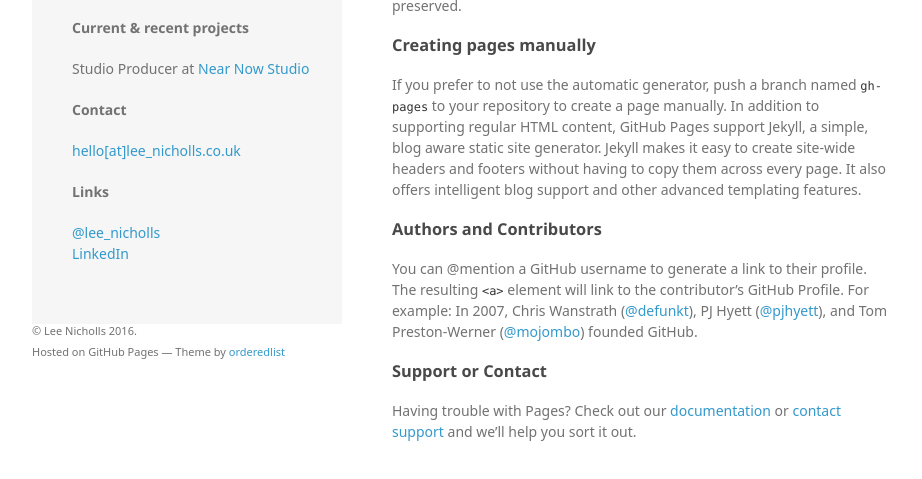
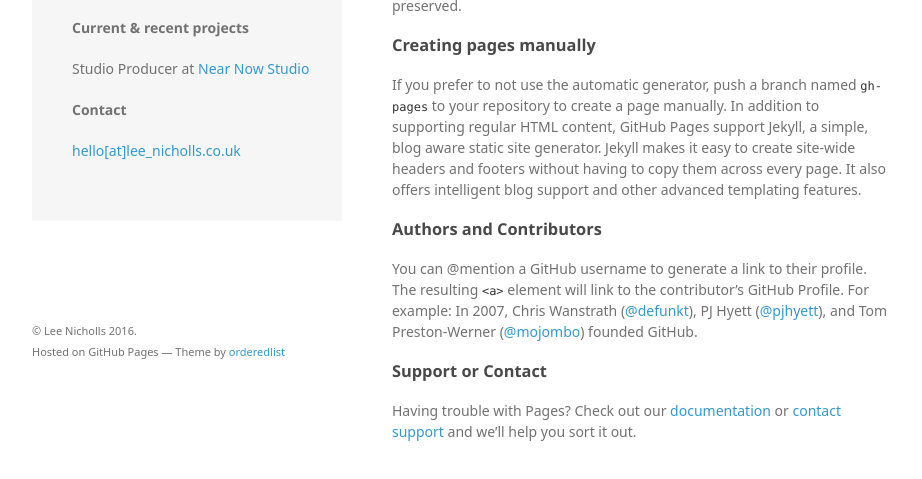
Before and after one commit to leenicholls/leenicholls, a plain HTML site: page index.html in a window 1280 px wide. Shown: the part 369-848 px from the top of the page, without its empty margins (178-1100 px from the left). Drawn offline with Linux system fonts and the light colour scheme; a web font is replaced by a local one.

Commit message:
Update index.html

```diff
--- a/index.html
+++ b/index.html
@@ -23,9 +23,6 @@
         <p>Studio Producer at <a href="http://nearnow.org.uk">Near Now Studio</a></p>
       <p><b>Contact</b></p>
         <a href="mailto:hello@lee-nicholls.co.uk">hello[at]lee_nicholls.co.uk</a></p>
-      <p><b>Links</b></p>
-        <p><a href="https://www.twitter.com/lee_nicholls">@lee_nicholls</a></br>
-        <a href="http://uk.linkedin.com/in/leenichollsdigital">LinkedIn</a></p>
       </header>
       <section>
         <h3>
```
